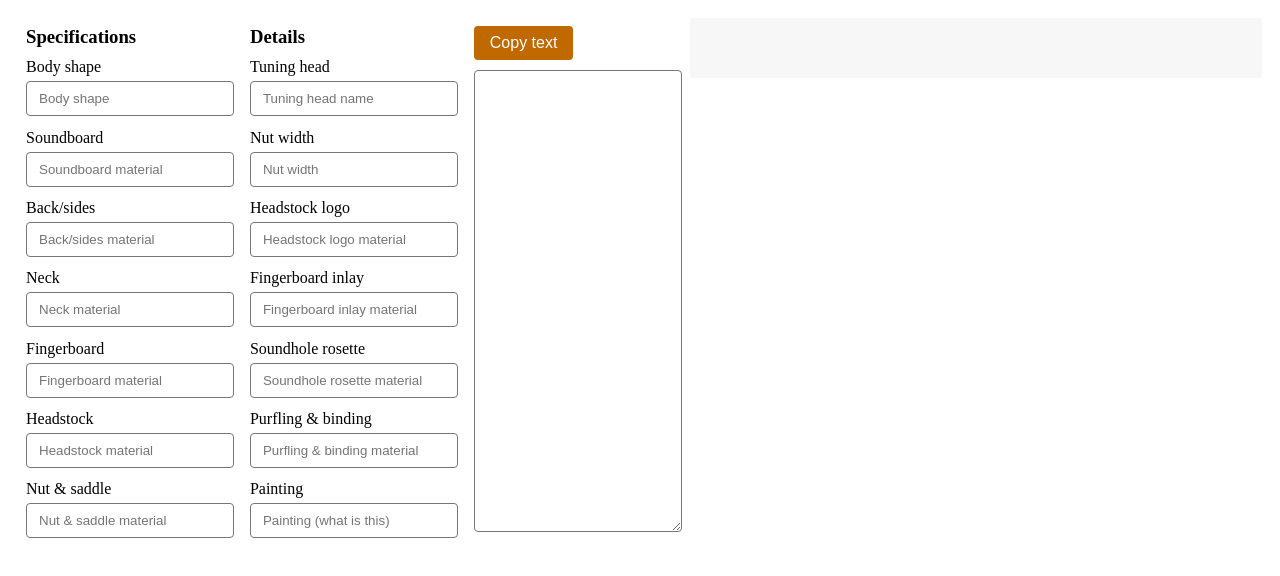
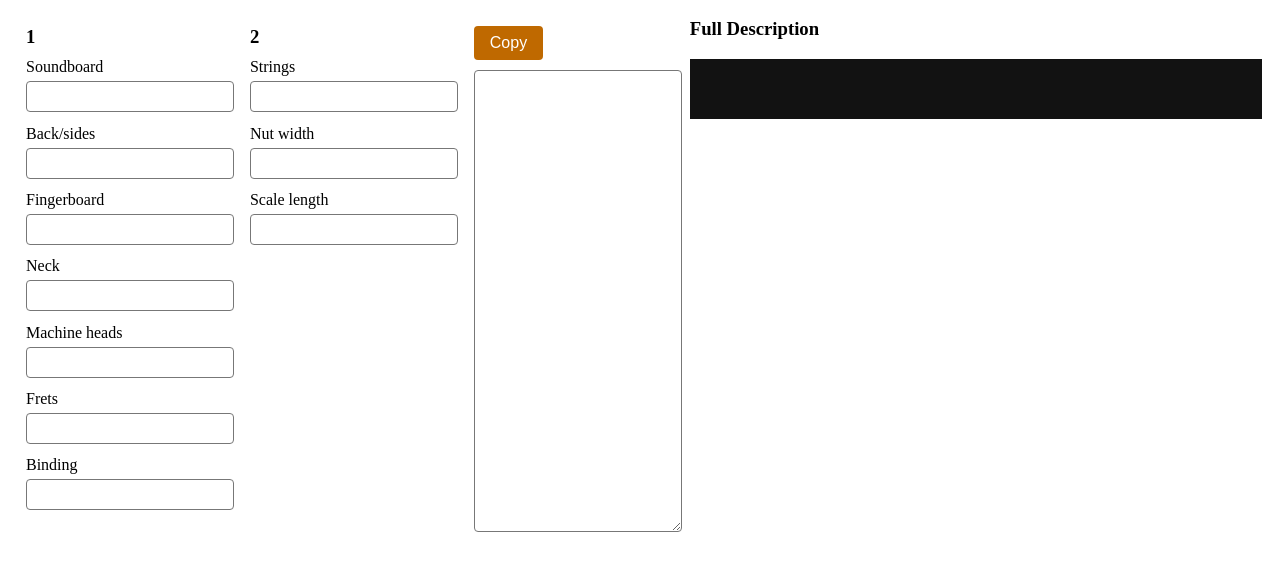
Before and after one commit to chendumpling/DescGenerator, an Electron app: page index.html in a window 1280 px wide. Drawn offline with Linux system fonts and the light colour scheme; a web font is replaced by a local one.

Commit message:
Updated to the version shown in the video example

```diff
--- a/index.html
+++ b/index.html
@@ -3,67 +3,56 @@
     <head>
         <meta charset="UTF-8">
         <meta name="viewport" content="width=device-width, initial-scale=1.0">
-        <title>Text to HTML</title>
+        <title>Avian Guitar Product HTML Generator</title>
         <link rel="stylesheet" href="styles.css">
     </head>
     <body>
 
         <div class="column">
-            <h3>Specifications</h3>
-            <div class="desc"><p id="specs1">Body shape</p></div>
-            <div class="inputbox"><input name="specs" placeholder="Body shape"></div>
+            <h3>1</h3>
+            <div class="desc"><p id="specs1">Soundboard</p></div>
+            <div class="inputbox"><input name="specs"></div>
 
-            <div class="desc"><p id="specs2">Soundboard</p></div>
-            <div class="inputbox"><input name="specs" placeholder="Soundboard material"></div>
+            <div class="desc"><p id="specs2">Back/sides</p></div>
+            <div class="inputbox"><input name="specs"></div>
 
-            <div class="desc"><p id="specs3">Back/sides</p></div>
-            <div class="inputbox"><input name="specs" placeholder="Back/sides material"></div>
+            <div class="desc"><p id="specs3">Fingerboard</p></div>
+            <div class="inputbox"><input  name="specs"></div>
 
             <div class="desc"><p id="specs4">Neck</p></div>
-            <div class="inputbox"><input name="specs" placeholder="Neck material"></div>
+            <div class="inputbox"><input name="specs"></div>
 
-            <div class="desc"><p id="specs5">Fingerboard</p></div>
-            <div class="inputbox"><input  name="specs" placeholder="Fingerboard material"></div>
+            <div class="desc"><p id="specs5">Machine heads</p></div>
+            <div class="inputbox"><input name="specs"></div>
 
-            <div class="desc"><p id="specs6">Headstock</p></div>
-            <div class="inputbox"><input name="specs" placeholder="Headstock material"></div>
+            <div class="desc"><p id="specs6">Frets</p></div>
+            <div class="inputbox"><input name="specs"></div>
 
-            <div class="desc"><p id="specs7">Nut & saddle</p></div>
-            <div class="inputbox"><input name="specs" placeholder="Nut & saddle material"></div>
+            <div class="desc"><p id="specs7">Binding</p></div>
+            <div class="inputbox"><input name="specs"></div>
         </div>
 
         <div class="column">
-            <h3>Details</h3>
-            <div class="desc"><p id="details1">Tuning head</p></div>
-            <div class="inputbox"><input id="inputted" name="details" placeholder="Tuning head name"></div>
+            <h3>2</h3>
 
-            <div class="desc"><p id="details2">Nut width</p></div>
-            <div class="inputbox"><input name="details" placeholder="Nut width"></div>
+            <div class="desc"><p id="specs8">Strings</p></div>
+            <div class="inputbox"><input name="specs"></div>
 
-            <div class="desc"><p id="details3">Headstock logo</p></div>
-            <div class="inputbox"><input name="details" placeholder="Headstock logo material"></div>
+            <div class="desc"><p id="specs9">Nut width</p></div>
+            <div class="inputbox"><input name="specs"></div>
 
-            <div class="desc"><p id="details4">Fingerboard inlay</p></div>
-            <div class="inputbox"><input name="details" placeholder="Fingerboard inlay material"></div>
+            <div class="desc"><p id="specs10">Scale length</p></div>
+            <div class="inputbox"><input name="specs"></div>
 
-            <div class="desc"><p id="details5">Soundhole rosette</p></div>
-            <div class="inputbox"><input name="details" placeholder="Soundhole rosette material"></div>
-
-            <div class="desc"><p id="details6">Purfling & binding</p></div>
-            <div class="inputbox"><input name="details" placeholder="Purfling & binding material"></div>
-
-            <div class="desc"><p id="details7">Painting</p></div>
-            <div class="inputbox"><input name="details" placeholder="Painting (what is this)"></div>
         </div>
 
         <div class="column">
             <div>
-                <span><button id="copyClick">Copy text</button></span>
-                <span id="copyConfirmation">Copied!</span>
+                <span><button id="copyClick">Copy</button></span>
             </div>
             <textarea id="outputted" readonly></textarea>
         </div>
-
+            <h3 style="margin-bottom:1em">Full Description</h3>
         <div id="preview"></div>
 
         <script>
--- a/index.js
+++ b/index.js
@@ -23,7 +23,8 @@ function copyToClipboard() {
     copyText.select();
     copyText.setSelectionRange(0, 99999); /*For mobile devices*/
     document.execCommand("copy");
-    document.getElementById("copyConfirmation").style.visibility = "visible";
+    document.getElementById("copyClick").style.backgroundColor = "#009900";
+    document.getElementById("copyClick").innerHTML = "Copied!";
 }
 
 /**
@@ -72,21 +73,15 @@ function createHTML() {
     result = "";
 
     //Changing HTML spacing here may result in error
-    var result = "<h3>Specifications</h3><style><!--.col1{font-weight:600;width:12em}"
-    + ".table td{padding:8px 8px 8px 0!important;border-top:1px solid #999!important}"
-    + ".table tbody{padding:0!important}.table{border-width:20px 34px!important;"
-    + "table-layout:fixed}.tablediv{padding-left:0}.firstrow{font-weight:600;width:12em;"
+    var result = "<style><!--.col1{color:#FCDC97;width:9em}"
+    + ".table td{background:#121212;padding:10px 10px 10px 0!important;border-top:1px solid #555!important;font-size:17px !important;}"
+    + ".table tbody{padding:0!important}.table{border-width:0px!important;margin:0;"
+    + "table-layout:fixed}.tablediv{padding-left:0}.table > tbody > tr:first-child > td{border-top:0!important}.firstrow{color:#FCDC97;width:9em;"
     + "border-top:0!important}.firstrow2{border-top:0!important}--></style>"
     + "<div class=\"tablediv\"><table width=\"100%\"><tbody>";
     result += updateHTML("specs");
-    result += "</tbody></table></div>";
-
-    if (document.getElementsByName('details')){
-        result += "<br><h3>Details</h3><div class=\"tablediv\"><table width=\"100%\"><tbody>"
-        result += updateHTML("details");
-    }
-
-    result += "</tbody></table></div>";
+    result += "</table>"
+    result += "</div>";
     return result;
 }
 
@@ -120,5 +115,7 @@ copyClick.addEventListener('click', function(){
 
 // Detect any change to input
 document.addEventListener('input', function(){
-   inputAndUpdate();
+    document.getElementById("copyClick").innerHTML = "Copy";
+    document.getElementById("copyClick").style.backgroundColor = "#BF6900";
+    inputAndUpdate();
 });
--- a/package.json
+++ b/package.json
@@ -1,7 +1,7 @@
 {
     "name": "texttohtmlgui",
     "version": "1.0.0",
-    "description": "Generates HTML code and previews it from a variety of inputs. Created for a client who runs a guitar shopify store. Client gave permission for me to put the barebones code here.",
+    "description": "Generates HTML code and previews it from a variety of inputs. Created for Avian Guitars for use on their Shopify store.",
     "main": "main.js",
     "devDependencies": {
         "electron": "^10.1.2",
--- a/styles.css
+++ b/styles.css
@@ -1,24 +1,27 @@
 @font-face {
     font-family: previewFont;
-    src: url(fonts/Montserrat-Regular.ttf);
+    src: url(fonts/Judson-Regular.ttf);
     font-weight: normal;
 }
 
 @font-face {
     font-family: previewFont;
-    src: url(fonts/Montserrat-SemiBold.ttf);
+    src: url(fonts/Judson-Regular.ttf);
     font-weight: 600;
 }
 
 body {
     padding: 10px;
     overflow-y: scroll;
+    background: #ffffff !important;
+    font-family: previewFont;
 }
 
 p {
     margin-block-start: 0;
     margin-block-end: 0;
     padding-bottom: 4px;
+    color: #000000;
 }
 
 h3 {
@@ -26,22 +29,23 @@ h3 {
 }
 
 table td {
-    border-top: 1px solid #999;
+    border-top: 1px solid #555;
     line-height: 22px;
     padding: 8px 8px 8px 0;
+    vertical-align: top;
 }
 
 table {
-    background-color: #fff;
-    border-width: 20px 34px;
+    background-color: #121212;
+    border-width: 10px 22px;
     padding: 30px !important;
     table-layout: fixed;
     border-collapse: collapse;
 }
 
 .tablediv {
-    padding: 16px 30px !important;
-    background-color: #fff;
+    padding: 0 !important;
+    background-color: #121212;
 }
 
 button {
@@ -54,6 +58,7 @@ button {
     font-size: 16px;
     cursor: pointer;
     margin-bottom: 2px;
+    margin-right: 0.5em;
 }
 
 button:hover {
@@ -71,10 +76,6 @@ button:hover {
     height: 42em;
 }
 
-#copyConfirmation {
-    visibility: hidden;
-}
-
 .column {
     float: left;
     width: 18%;
@@ -82,10 +83,11 @@ button:hover {
 }
 
 #preview {
-    background-color: #f7f7f7;
+    background-color: #121212;
     padding: 30px !important;
     float: left;
     width: 46%;
+    color: #DDDDDD;
     font-family: previewFont;
 }
 
@@ -98,10 +100,16 @@ button:hover {
 .desc {
     padding-bottom: 0;
     line-height: 1em;
+    color: #000;
+}
+
+.vid {
+    padding-bottom: 0;
+    line-height: 1em;
 }
 
 .firstrow {
-    width: 11em !important;
+    width: 8em !important;
 }
 
 .reset {
@@ -110,7 +118,7 @@ button:hover {
 
 input {
     width: 100%;
-    padding: 9px 12px;
+    padding: 7px 10px;
     margin: 2px 0 1em 0;
     display: inline-block;
     border: 1px solid #777;
```
Also changed, not shown: main.js (+23 -9 lines).
